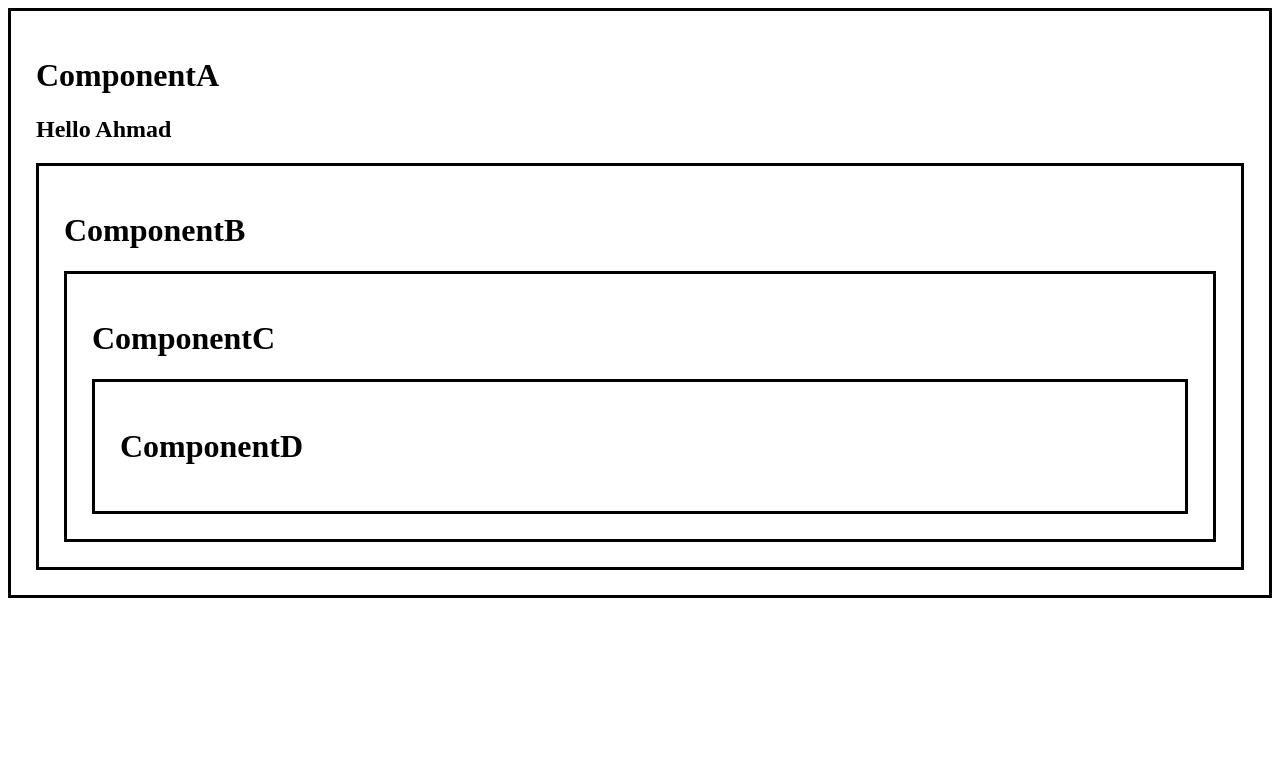
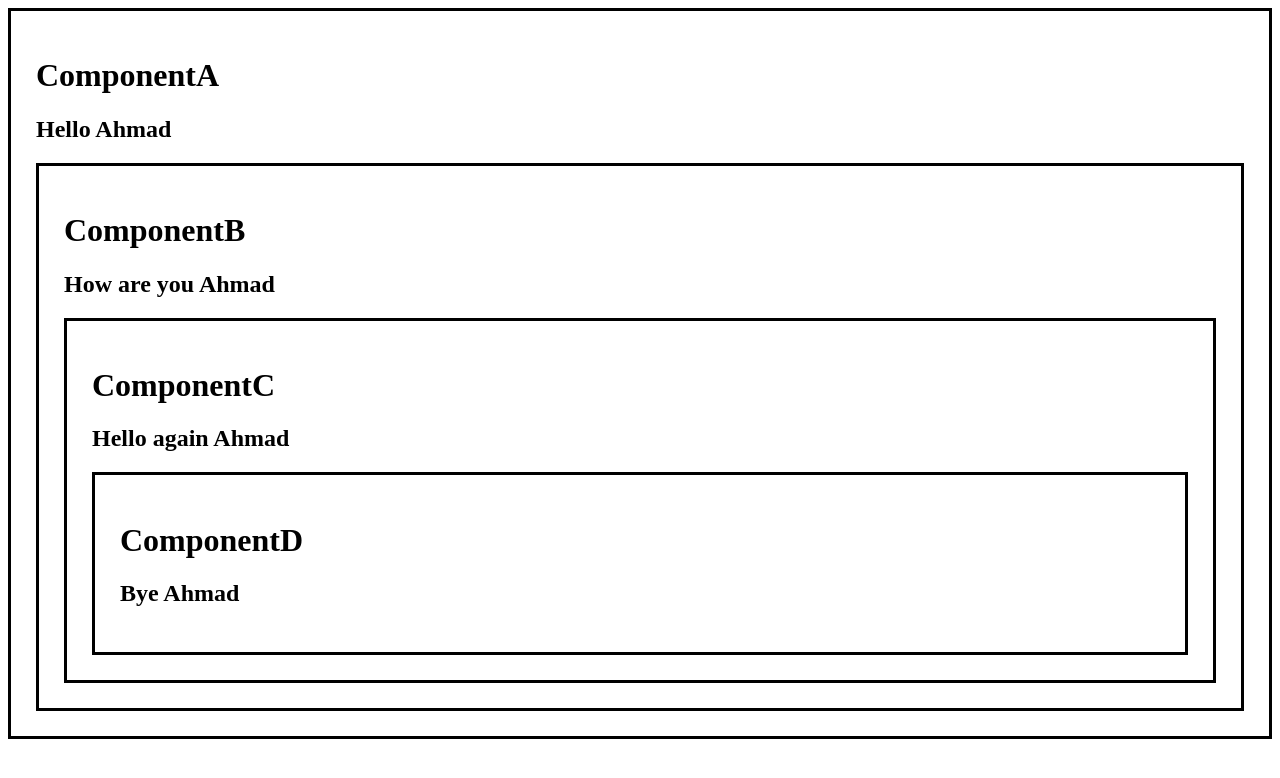
Before and after one commit to AhmadRabie1/learn-react, a React (Vite) app in the folder my-react-app/: page / in a window 1280 px wide. Shown: the top 778 px of the page. Built offline with nearby package versions, Linux system fonts and the light colour scheme.

Commit message:
used useContext in all the files

```diff
--- a/my-react-app/src/ComponentA.jsx
+++ b/my-react-app/src/ComponentA.jsx
@@ -12,7 +12,10 @@ function ComponentA(){
         <div className="box">
             <h1>ComponentA</h1>
             <h2>{`Hello ${user}`}</h2>
-            <ComponentB/>
+            <UserContext.Provider value={user}>
+                <ComponentB user={user}/>
+            </UserContext.Provider>
+
         </div>
     );
 }
--- a/my-react-app/src/ComponentB.jsx
+++ b/my-react-app/src/ComponentB.jsx
@@ -1,11 +1,15 @@
+import { useContext } from "react";
+import { UserContext } from "./ComponentA";
 import ComponentC from "./ComponentC";
 
 function ComponentB(){
 
+    const user = useContext(UserContext);
 
     return(
         <div className="box">
             <h1>ComponentB</h1>
+            <h2>{`How are you ${user}`}</h2>
             <ComponentC/>
         </div>
     );
--- a/my-react-app/src/ComponentC.jsx
+++ b/my-react-app/src/ComponentC.jsx
@@ -1,11 +1,16 @@
+import { useContext } from "react";
+import { UserContext } from "./ComponentA";
 import ComponentD from "./ComponentD";
+
 
 function ComponentC(){
 
+    const user = useContext(UserContext);
 
     return(
         <div className="box">
             <h1>ComponentC</h1>
+            <h2>{`Hello again ${user}`}</h2>
             <ComponentD/>
         </div>
     );
--- a/my-react-app/src/ComponentD.jsx
+++ b/my-react-app/src/ComponentD.jsx
@@ -1,11 +1,14 @@
-
+import { useContext } from "react";
+import { UserContext } from "./ComponentA";
 
 function ComponentD(){
 
+    const user = useContext(UserContext);
 
     return(
         <div className="box">
             <h1>ComponentD</h1>
+            <h2>{`Bye ${user}`}</h2>
         </div>
     );
 }
```
